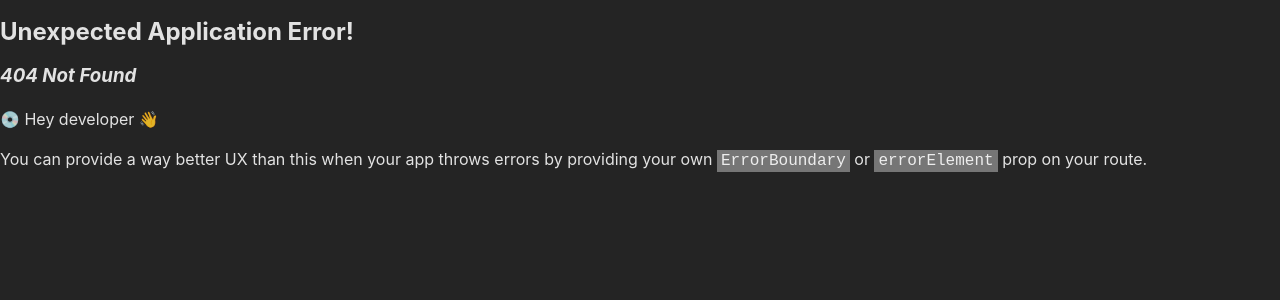
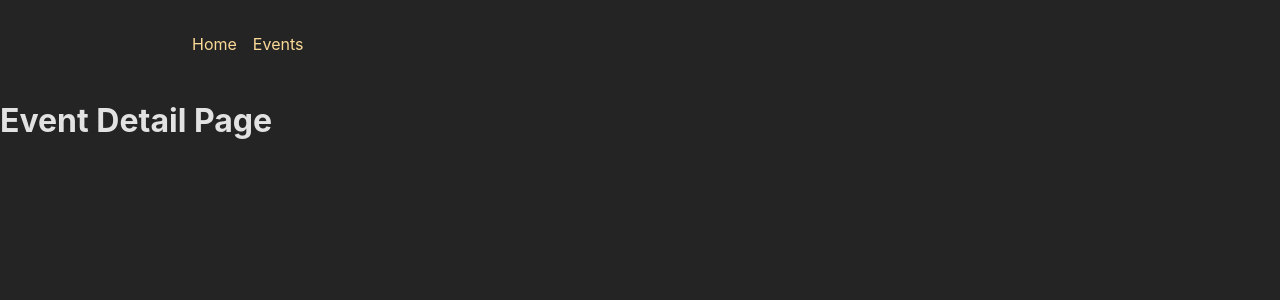
Before and after one commit to xiaoyoufung/the-complete-react-guide, a React (Create React App) app in the folder 22-Building-a-Multi-Page-SPA-with-React-Router/12-adv-starting-project/frontend/: page /events/1 in a window 1280 px wide. Before the commit this address had no page. Shown: the top 300 px of the page. Built offline with nearby package versions, Linux system fonts and the light colour scheme.

Commit message:
[Fix bug] 4. Add properly working links to the MainNavigation

```diff
--- a/22-Building-a-Multi-Page-SPA-with-React-Router/12-adv-starting-project/frontend/src/App.js
+++ b/22-Building-a-Multi-Page-SPA-with-React-Router/12-adv-starting-project/frontend/src/App.js
@@ -12,10 +12,10 @@ const router = createBrowserRouter([
     element: <RootLayout />,
     children: [
       { index: true, element: <HomePage /> },
-      { page: "events", element: <EventsPage /> },
-      { page: "events/:eventId", element: <EventDetailPage /> },
-      { page: "events/new", element: <NewEventPage /> },
-      { page: "events/:eventId/edit", element: <EditEventPage /> },
+      { path: "events", element: <EventsPage /> },
+      { path: "events/:eventId", element: <EventDetailPage /> },
+      { path: "events/new", element: <NewEventPage /> },
+      { path: "events/:eventId/edit", element: <EditEventPage /> },
     ],
   }
 ]);
--- a/22-Building-a-Multi-Page-SPA-with-React-Router/12-adv-starting-project/frontend/src/components/MainNavigation.js
+++ b/22-Building-a-Multi-Page-SPA-with-React-Router/12-adv-starting-project/frontend/src/components/MainNavigation.js
@@ -1,3 +1,4 @@
+import { NavLink } from 'react-router-dom';
 import classes from './MainNavigation.module.css';
 
 function MainNavigation() {
@@ -6,10 +7,10 @@ function MainNavigation() {
       <nav>
         <ul className={classes.list}>
           <li>
-            <a>Home</a>
+            <NavLink to="">Home</NavLink>
           </li>
           <li>
-            <a>Events</a>
+            <NavLink to="/events">Events</NavLink>
           </li>
         </ul>
       </nav>
```
